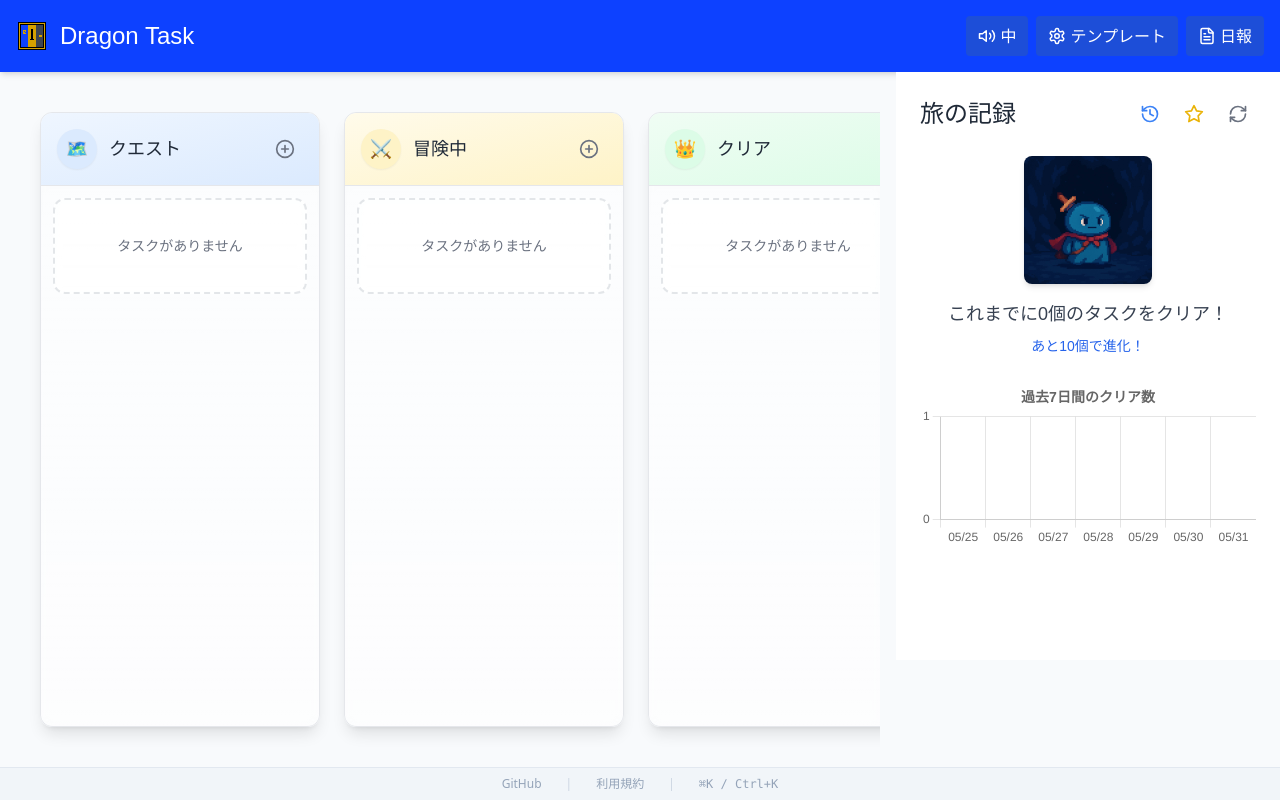
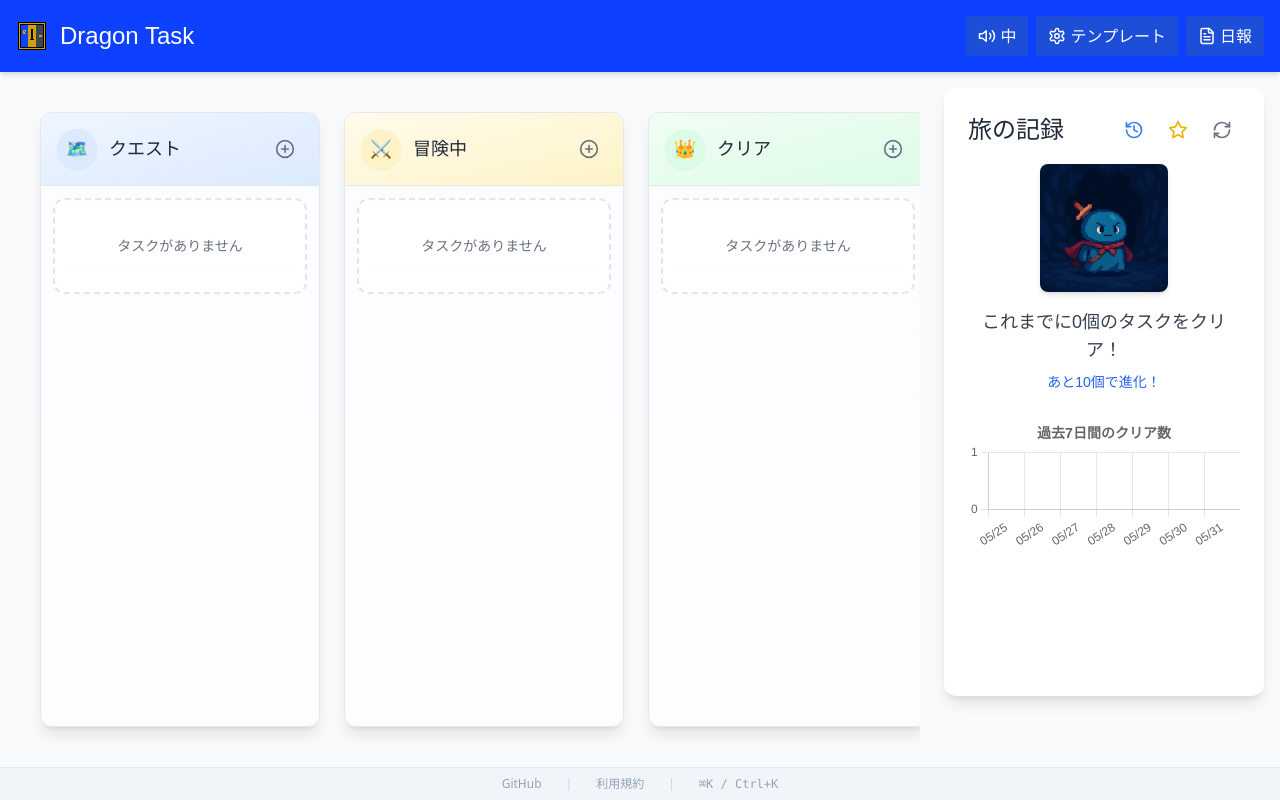
Before and after one commit to kozuke/quest-like-simple-kanban, a React (Vite) app: page / in a window 1280 px wide. Built offline with nearby package versions, Linux system fonts and the light colour scheme; a web font is replaced by a local one.

Commit message:
Updated App.tsx

```diff
--- a/src/App.tsx
+++ b/src/App.tsx
@@ -22,8 +22,7 @@ function App() {
   const [editingTask, setEditingTask] = useState<Task | undefined>(undefined);
   const [taskEditorMode, setTaskEditorMode] = useState<'add' | 'edit'>('add');
   const [showTermsOfService, setShowTermsOfService] = useState(false);
-  const [isJourneyVisible, setIsJourneyVisible] = useState(window.innerWidth >= 1024);
-  const [isJourneyDrawerOpen, setIsJourneyDrawerOpen] = useState(false);
+  const [isJourneyExpanded, setIsJourneyExpanded] = useState(window.innerWidth >= 1024);
   const { addTask, updateTask, removeTask } = useTaskStore();
   const { loadTemplate } = useReportStore();
   const { loadFromLocalStorage: loadAudioSettings } = useAudioStore();
@@ -70,11 +69,7 @@ function App() {
     };
 
     const handleResize = () => {
-      const isWideScreen = window.innerWidth >= 1024;
-      setIsJourneyVisible(isWideScreen);
-      if (isWideScreen) {
-        setIsJourneyDrawerOpen(false);
-      }
+      setIsJourneyExpanded(window.innerWidth >= 1024);
     };
 
     window.addEventListener('resize', handleResize);
@@ -116,10 +111,6 @@ function App() {
     removeTask(taskId);
   };
 
-  const toggleJourneyDrawer = () => {
-    setIsJourneyDrawerOpen(!isJourneyDrawerOpen);
-  };
-
   if (showTermsOfService) {
     return <TermsOfService onBack={() => setShowTermsOfService(false)} />;
   }
@@ -129,13 +120,12 @@ function App() {
       <Header
         openReportModal={() => setReportModalOpen(true)}
         openTemplateModal={() => setTemplateModalOpen(true)}
-        onToggleJourney={toggleJourneyDrawer}
-        showJourneyToggle={!isJourneyVisible}
       />
 
-      <main className="flex-1 overflow-hidden">
-        <div className="h-full flex flex-col lg:flex-row">
-          <div className="flex-1 min-w-0 p-4 overflow-hidden">
+      <main className="flex-1 overflow-hidden p-4">
+        <div className="container mx-auto h-full">
+          <div className="flex flex-col lg:flex-row gap-6 h-full">
+            <div className="flex-1 min-w-0 overflow-hidden">
               <Board
                 openAddTaskModal={openAddTaskModal}
                 onEditTask={openEditTaskModal}
@@ -143,23 +133,30 @@ function App() {
               />
             </div>
 
-          {/* Journey Dashboard */}
+            <div className={`lg:w-80 transition-all duration-300 ease-in-out ${
+              isJourneyExpanded ? 'h-auto' : 'h-12'
+            }`}>
               <div
-            className={`
-              lg:w-96 transition-all duration-300 ease-in-out
-              ${isJourneyVisible ? 'block' : 'hidden'}
-              lg:block lg:relative
-              ${isJourneyDrawerOpen ? 'fixed inset-0 z-50 bg-black bg-opacity-50' : ''}
-            `}
+                className="bg-white rounded-xl shadow-lg overflow-hidden"
+                style={{ maxHeight: isJourneyExpanded ? '100%' : '48px' }}
               >
-            <div
-              className={`
-                bg-white h-full lg:h-auto overflow-auto
-                ${isJourneyDrawerOpen ? 'fixed right-0 top-0 w-96 h-full shadow-2xl' : ''}
-                ${!isJourneyVisible && !isJourneyDrawerOpen ? 'hidden' : ''}
-              `}
+                <button
+                  onClick={() => setIsJourneyExpanded(!isJourneyExpanded)}
+                  className="w-full p-3 text-left font-pixel text-lg text-gray-800 hover:bg-gray-50 lg:hidden flex items-center justify-between"
                 >
-              <SlimeDashboard onClose={isJourneyDrawerOpen ? toggleJourneyDrawer : undefined} />
+                  <span>旅の記録</span>
+                  <span className="transform transition-transform duration-200" style={{
+                    transform: isJourneyExpanded ? 'rotate(180deg)' : 'rotate(0deg)'
+                  }}>
+                    ▼
+                  </span>
+                </button>
+                <div className={`transition-all duration-300 ease-in-out ${
+                  isJourneyExpanded ? 'opacity-100' : 'opacity-0 lg:opacity-100'
+                }`}>
+                  <SlimeDashboard />
+                </div>
+              </div>
             </div>
           </div>
         </div>
--- a/src/components/Header.tsx
+++ b/src/components/Header.tsx
@@ -1,25 +1,23 @@
-import React, { useState } from 'react';
-import { FileText, Settings, Volume2, VolumeX, Volume1, Menu } from 'lucide-react';
+import React, { useState, useEffect } from 'react';
+import { FileText, Settings, Volume2, VolumeX, Volume1 } from 'lucide-react';
 import { useAudioStore } from '../store/useAudioStore';
 
 interface HeaderProps {
   openReportModal: () => void;
   openTemplateModal: () => void;
-  onToggleJourney: () => void;
-  showJourneyToggle: boolean;
 }
 
-const Header: React.FC<HeaderProps> = ({
-  openReportModal,
-  openTemplateModal,
-  onToggleJourney,
-  showJourneyToggle
-}) => {
+const Header: React.FC<HeaderProps> = ({ openReportModal, openTemplateModal }) => {
   const [isReportHovered, setIsReportHovered] = useState(false);
   const [isTemplateHovered, setIsTemplateHovered] = useState(false);
   const [isVolumeHovered, setIsVolumeHovered] = useState(false);
 
   const { volumeLevel, cycleVolume, loadFromLocalStorage } = useAudioStore();
+
+  useEffect(() => {
+    // コンポーネントマウント時に音量設定をローカルストレージから読み込み
+    loadFromLocalStorage();
+  }, [loadFromLocalStorage]);
 
   const getVolumeIcon = () => {
     switch (volumeLevel) {
@@ -58,17 +56,6 @@ const Header: React.FC<HeaderProps> = ({
         </div>
 
         <div className="flex items-center space-x-2">
-          {showJourneyToggle && (
-            <button
-              onClick={onToggleJourney}
-              className="bg-blue-700 hover:bg-blue-800 transition-colors duration-200 text-white px-3 py-2 rounded flex items-center"
-              title="旅の記録を表示"
-            >
-              <Menu size={18} />
-              <span className="hidden sm:inline ml-1">旅の記録</span>
-            </button>
-          )}
-
           <button
             onClick={cycleVolume}
             onMouseEnter={() => setIsVolumeHovered(true)}
--- a/src/components/SlimeDashboard.tsx
+++ b/src/components/SlimeDashboard.tsx
@@ -11,7 +11,7 @@ import {
 } from 'chart.js';
 import { useJourneyStore } from '../store/useJourneyStore';
 import { useTaskStore } from '../store/useTaskStore';
-import { RefreshCw, Star, History, X } from 'lucide-react';
+import { RefreshCw, Star, History } from 'lucide-react';
 import PastTasksModal from './PastTasksModal';
 
 ChartJS.register(
@@ -23,11 +23,7 @@ ChartJS.register(
   Legend
 );
 
-interface SlimeDashboardProps {
-  onClose?: () => void;
-}
-
-const SlimeDashboard: React.FC<SlimeDashboardProps> = ({ onClose }) => {
+const SlimeDashboard: React.FC = () => {
   const { clearedTasks, resetJourney } = useJourneyStore();
   const { claimAllExp } = useTaskStore();
   const [currentSlime, setCurrentSlime] = useState(1);
@@ -118,19 +114,11 @@ const SlimeDashboard: React.FC<SlimeDashboardProps> = ({ onClose }) => {
   };
 
   return (
-    <div className="bg-white h-full p-6 space-y-6">
-      <div className="flex justify-between items-center">
+    <div className="bg-white rounded-xl shadow-lg p-6 space-y-6">
+      <div className="text-center">
+        <div className="flex justify-between items-center mb-4">
           <h2 className="text-2xl font-pixel text-gray-800">旅の記録</h2>
           <div className="flex gap-2">
-          {onClose && (
-            <button
-              onClick={onClose}
-              className="p-2 text-gray-500 hover:text-gray-700 hover:bg-gray-100 rounded-lg transition-all duration-200"
-              title="閉じる"
-            >
-              <X size={20} />
-            </button>
-          )}
             <button
               onClick={() => setShowPastTasks(true)}
               className="p-2 text-blue-500 hover:text-blue-600 hover:bg-blue-50 rounded-lg transition-all duration-200"
@@ -154,8 +142,6 @@ const SlimeDashboard: React.FC<SlimeDashboardProps> = ({ onClose }) => {
             </button>
           </div>
         </div>
-
-      <div className="text-center">
         <div className="relative flex justify-center mb-4">
           {isEvolving && (
             <>
```
Lines whose indentation alone changed are shown as unchanged.
